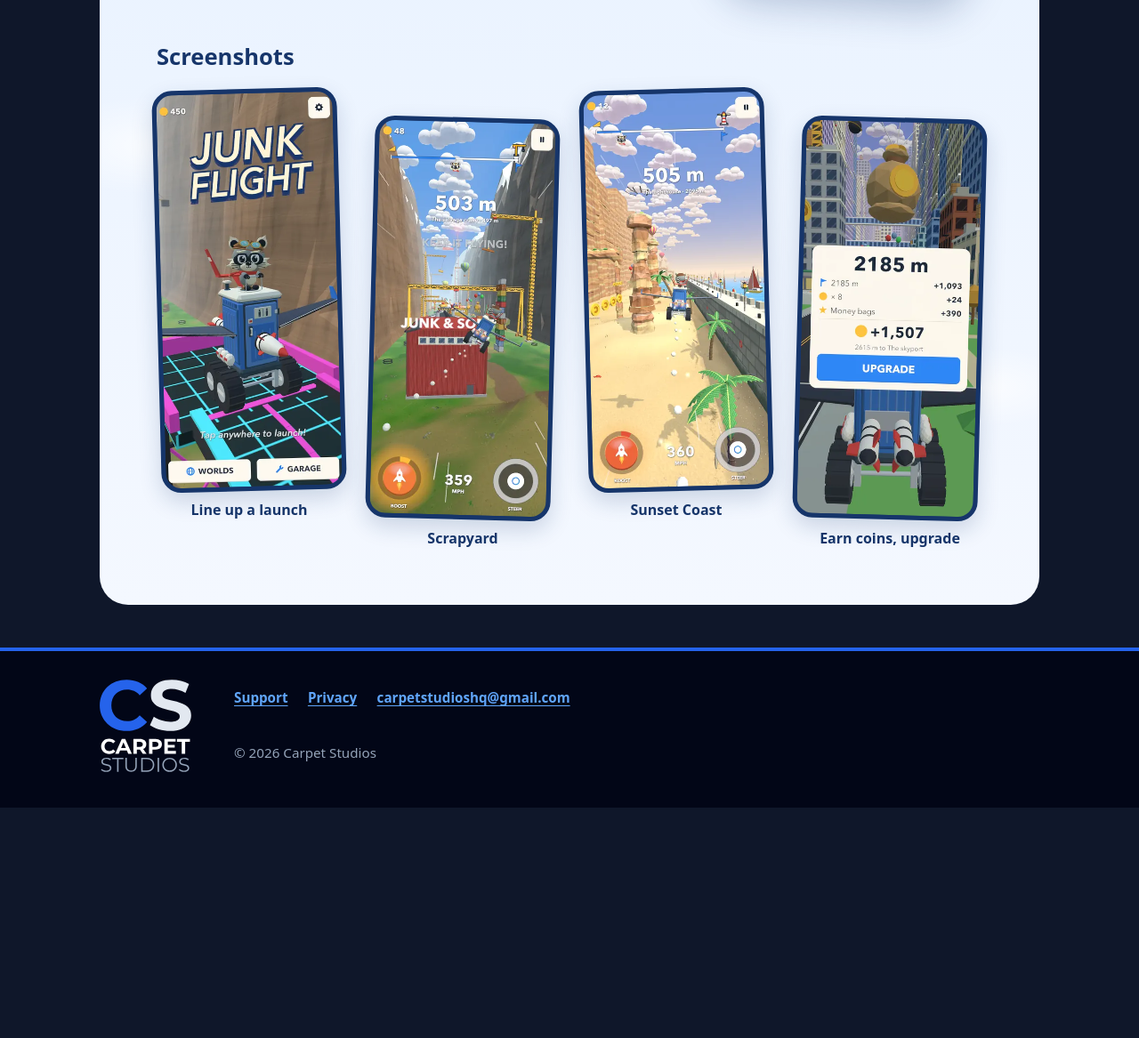
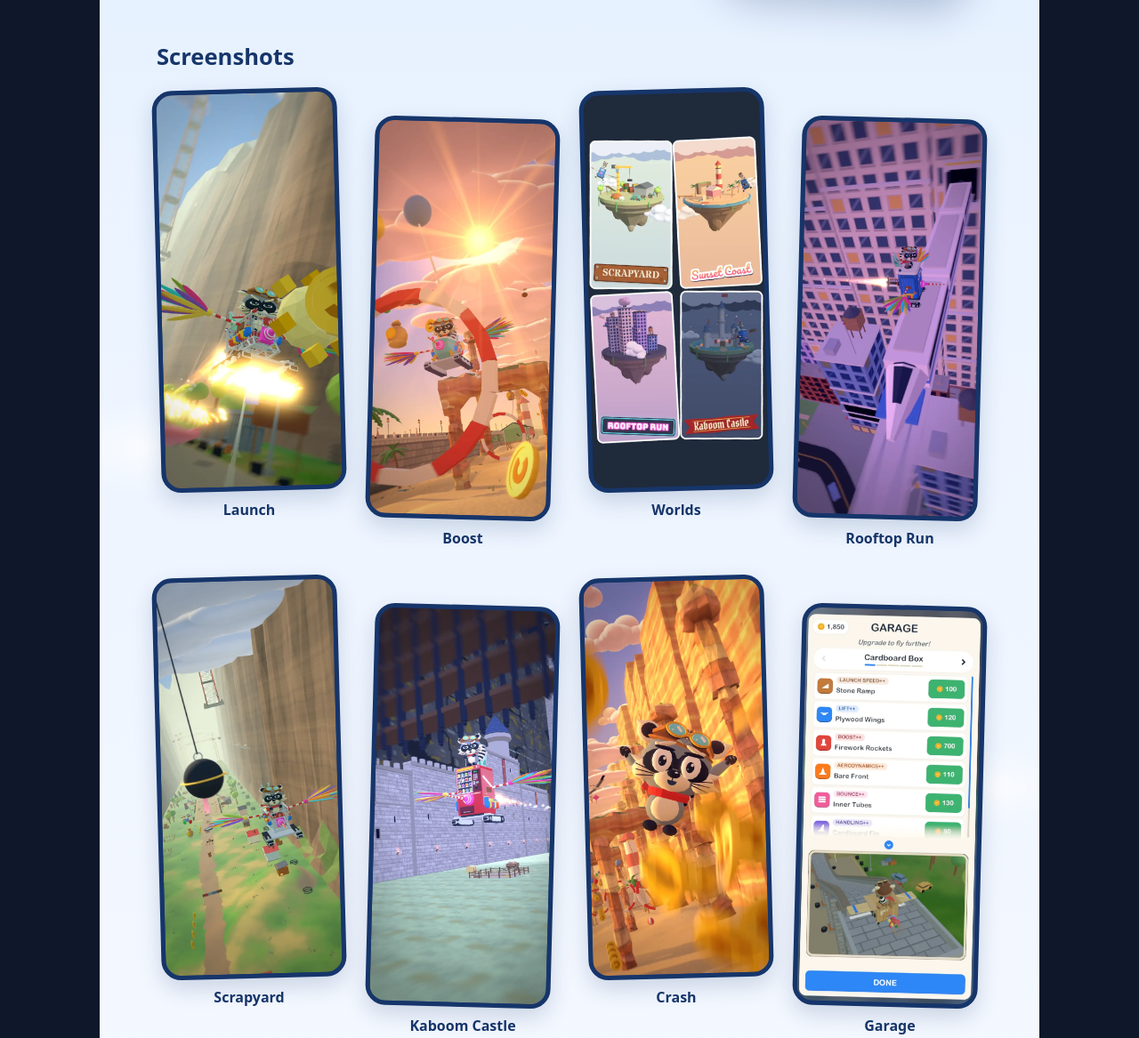
Before and after one commit to carpetstudios/carpetstudios.github.io, a plain HTML site: page index.html in a window 1280 px wide. Shown: the part 800-1967 px from the top of the page at 89% size. Before the commit the page ends 1708 px from the top, so only its background shows below. Drawn offline with Linux system fonts and the light colour scheme.

Commit message:
feat(site): add new Junk Flight gallery and app-ads.txt, fix ads privacy draft

```diff
--- a/index.html
+++ b/index.html
@@ -88,45 +88,73 @@
           <li>
             <figure>
               <img
-                src="assets/img/store-01-home-400.webp"
-                srcset="assets/img/store-01-home-400.webp 400w, assets/img/store-01-home-660.webp 660w"
-                sizes="(min-width: 56rem) 230px, 45vw"
+                src="assets/img/jf-launch.webp"
                 width="660" height="1434" loading="lazy"
-                alt="Home screen: the raccoon pilot sits on a winged portable toilet with tank treads at the top of a launch ramp, with Worlds and Garage buttons below.">
-              <figcaption>Line up a launch</figcaption>
+                alt="Launch: the raccoon pilot in goggles blasts off in a shopping cart with tank treads and rocket flames, past a giant coin and a rock wall in the Scrapyard.">
+              <figcaption>Launch</figcaption>
             </figure>
           </li>
           <li>
             <figure>
               <img
-                src="assets/img/store-02-scrapyard-flight-400.webp"
-                srcset="assets/img/store-02-scrapyard-flight-400.webp 400w, assets/img/store-02-scrapyard-flight-660.webp 660w"
-                sizes="(min-width: 56rem) 230px, 45vw"
+                src="assets/img/jf-boost.webp"
                 width="660" height="1434" loading="lazy"
-                alt="Flying through the Scrapyard at 503 meters and 359 miles per hour, past cranes, stacked containers, and a red barn.">
+                alt="Boost: the raccoon pilot flies a tracked cart with rainbow wings through a red-and-white ring at sunset over the Sunset Coast, with coins and balloons around.">
+              <figcaption>Boost</figcaption>
+            </figure>
+          </li>
+          <li>
+            <figure>
+              <img
+                src="assets/img/jf-worlds.webp"
+                width="660" height="1434" loading="lazy"
+                alt="Worlds screen: four floating-island cards for Scrapyard, Sunset Coast, Rooftop Run, and Kaboom Castle.">
+              <figcaption>Worlds</figcaption>
+            </figure>
+          </li>
+          <li>
+            <figure>
+              <img
+                src="assets/img/jf-rooftop.webp"
+                width="660" height="1434" loading="lazy"
+                alt="Rooftop Run: the raccoon pilot in a blue portable toilet soars past purple skyscrapers, a water tower, and a monorail train.">
+              <figcaption>Rooftop Run</figcaption>
+            </figure>
+          </li>
+          <li>
+            <figure>
+              <img
+                src="assets/img/jf-scrapyard.webp"
+                width="660" height="1434" loading="lazy"
+                alt="Scrapyard: the raccoon pilot in a winged shopping cart flies over a green junkyard valley toward a swinging wrecking ball and distant cranes.">
               <figcaption>Scrapyard</figcaption>
             </figure>
           </li>
           <li>
             <figure>
               <img
-                src="assets/img/store-03-coast-flight-400.webp"
-                srcset="assets/img/store-03-coast-flight-400.webp 400w, assets/img/store-03-coast-flight-660.webp 660w"
-                sizes="(min-width: 56rem) 230px, 45vw"
+                src="assets/img/jf-castle-b.webp"
                 width="660" height="1434" loading="lazy"
-                alt="Flying along the Sunset Coast over sand, past palm trees, rock pillars, and a seawall with sailboats beyond.">
-              <figcaption>Sunset Coast</figcaption>
+                alt="Kaboom Castle: the raccoon pilot rides a winged red vending machine along a stone castle wall, under a raised portcullis.">
+              <figcaption>Kaboom Castle</figcaption>
             </figure>
           </li>
           <li>
             <figure>
               <img
-                src="assets/img/store-06-results-400.webp"
-                srcset="assets/img/store-06-results-400.webp 400w, assets/img/store-06-results-660.webp 660w"
-                sizes="(min-width: 56rem) 230px, 45vw"
+                src="assets/img/jf-crash.webp"
                 width="660" height="1434" loading="lazy"
-                alt="Results after a 2,185 meter flight: coins earned for distance, coins collected, and money bags, with an Upgrade button.">
-              <figcaption>Earn coins, upgrade</figcaption>
+                alt="Crash: a close-up of the wide-eyed raccoon pilot tumbling through the air beside sandstone rock pillars, with blurred gold coins flying.">
+              <figcaption>Crash</figcaption>
+            </figure>
+          </li>
+          <li>
+            <figure>
+              <img
+                src="assets/img/jf-garage.webp"
+                width="660" height="1434" loading="lazy"
+                alt="Garage: a list of upgrades for the Cardboard Box, such as Stone Ramp, Plywood Wings, and Firework Rockets, with coin prices and a preview of the vehicle.">
+              <figcaption>Garage</figcaption>
             </figure>
           </li>
         </ul>
```
Also changed, not shown: privacy/draft-1.0.html (+4 -1 lines), app-ads.txt (added), assets/img/jf-boost.webp (added), assets/img/jf-castle-b.webp (added), assets/img/jf-crash.webp (added), assets/img/jf-garage.webp (added), assets/img/jf-launch.webp (added), assets/img/jf-rooftop.webp (added), assets/img/jf-scrapyard.webp (added), assets/img/jf-worlds.webp (added), 1 other file.
